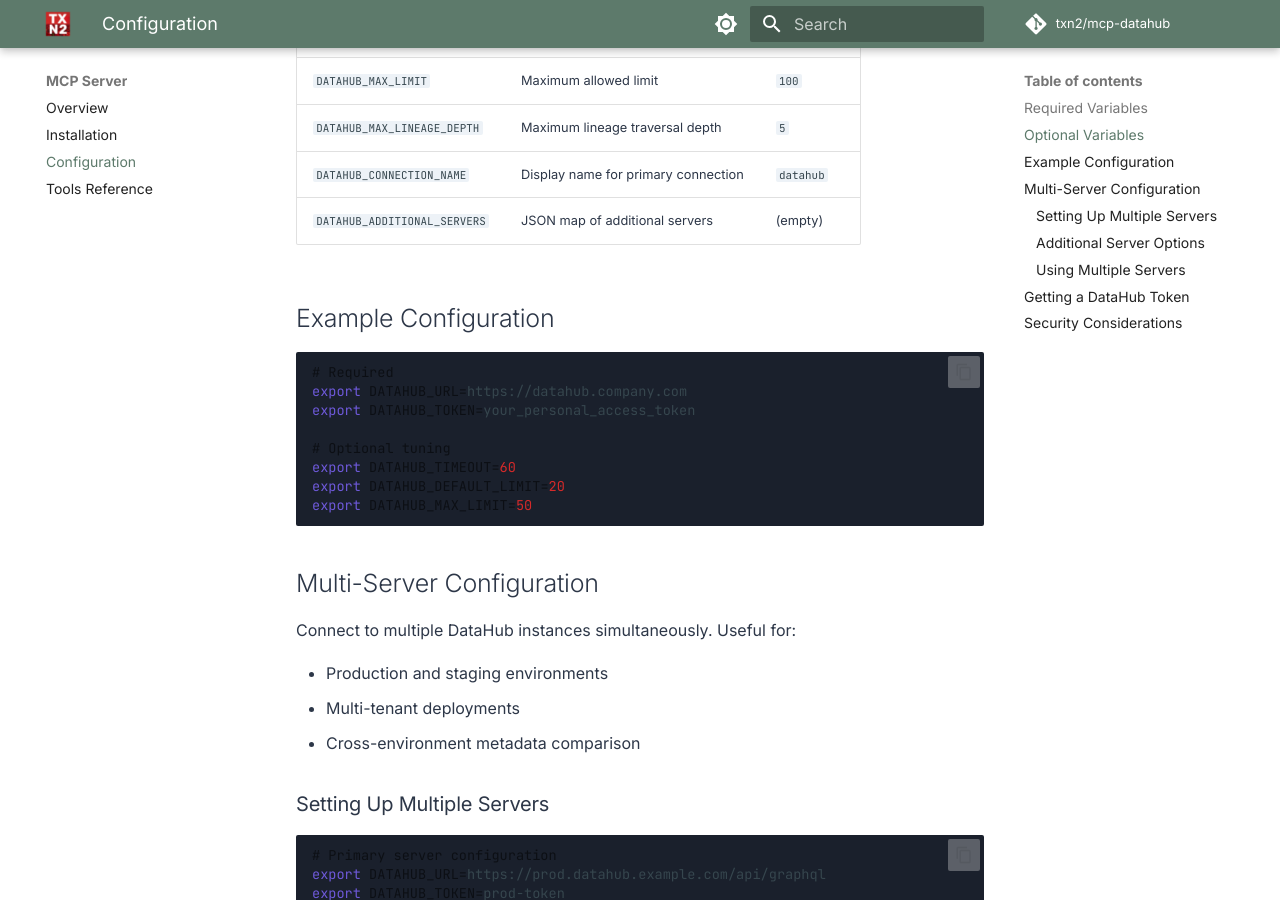
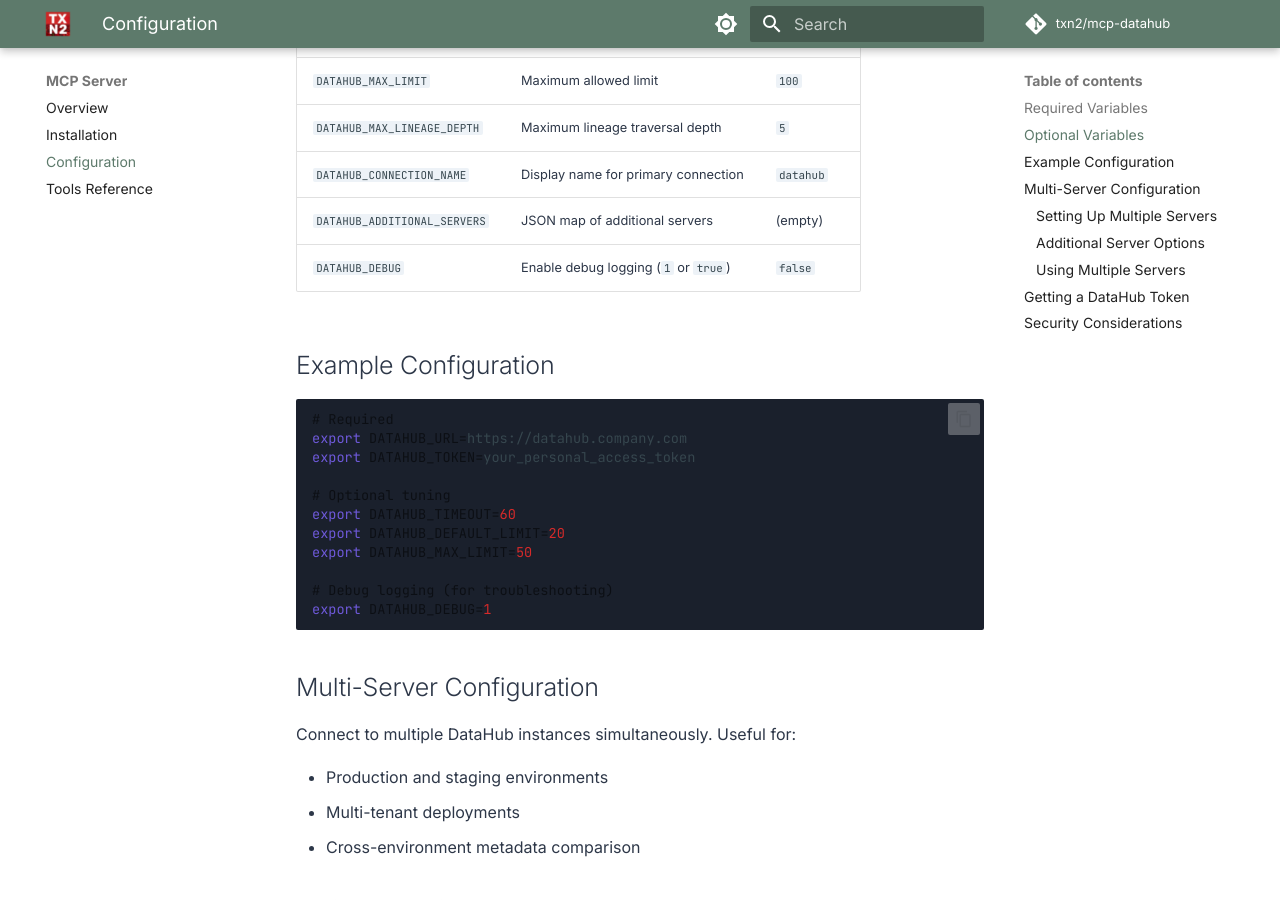
Before and after one commit to txn2/mcp-datahub, an MkDocs documentation site: the page built from docs/server/configuration.md, in a window 1280 px wide and 900 px high, scrolled down 724 px. Built offline with MkDocs 1.6.1 and Material for MkDocs 9.7.7, drawn with Linux system fonts in a browser that asks for light colours; comment, search, counter and statistics services are not loaded.

Commit message:
Document `DATAHUB_DEBUG` configuration option in server settings

````diff
--- a/docs/server/configuration.md
+++ b/docs/server/configuration.md
@@ -20,6 +20,7 @@ All configuration is done through environment variables.
 | `DATAHUB_MAX_LINEAGE_DEPTH` | Maximum lineage traversal depth | `5` |
 | `DATAHUB_CONNECTION_NAME` | Display name for primary connection | `datahub` |
 | `DATAHUB_ADDITIONAL_SERVERS` | JSON map of additional servers | (empty) |
+| `DATAHUB_DEBUG` | Enable debug logging (`1` or `true`) | `false` |
 
 ## Example Configuration
 
@@ -32,6 +33,9 @@ export DATAHUB_TOKEN=your_personal_access_token
 export DATAHUB_TIMEOUT=60
 export DATAHUB_DEFAULT_LIMIT=20
 export DATAHUB_MAX_LIMIT=50
+
+# Debug logging (for troubleshooting)
+export DATAHUB_DEBUG=1
 ```
 
 ## Multi-Server Configuration
````
